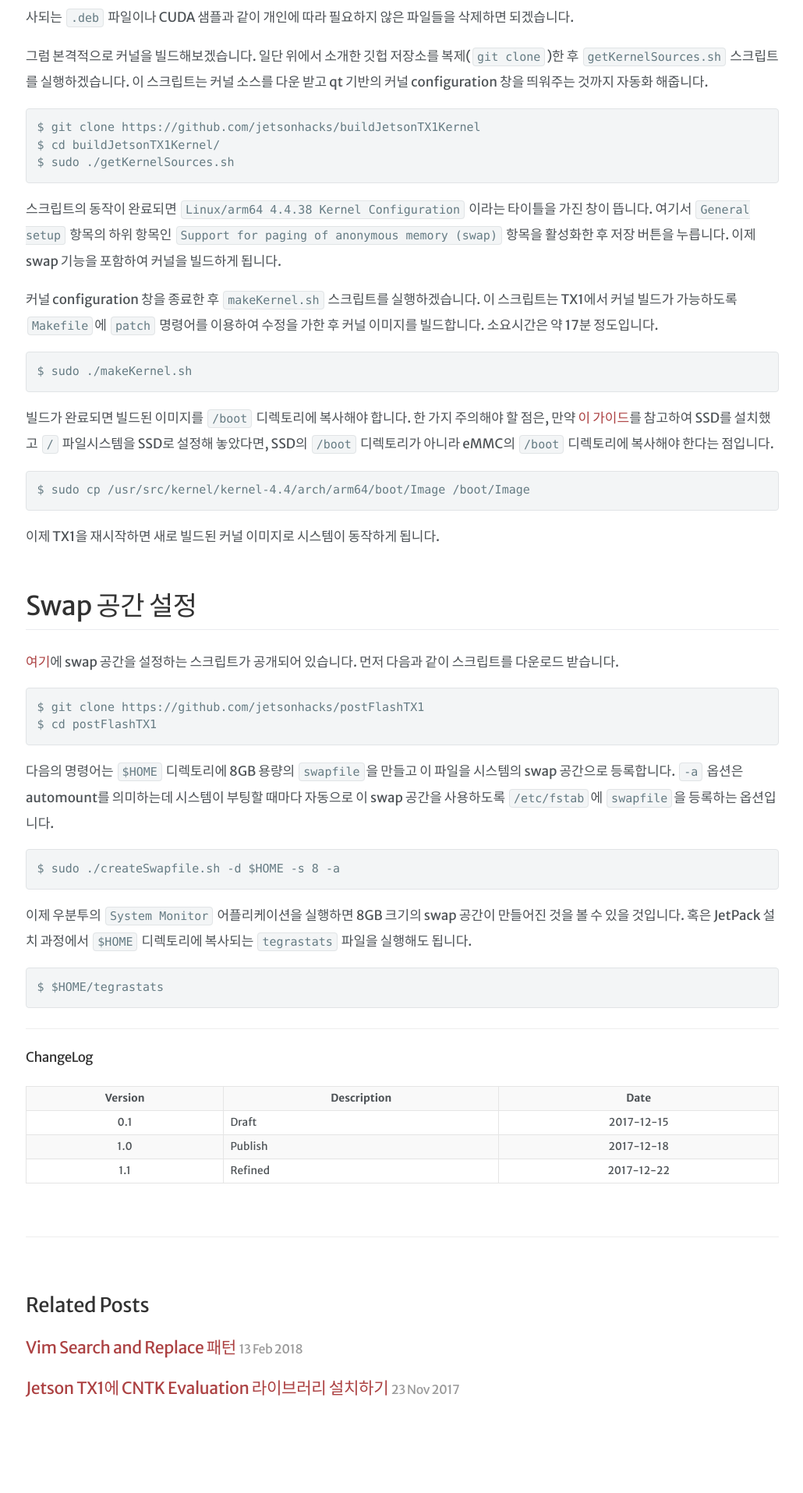
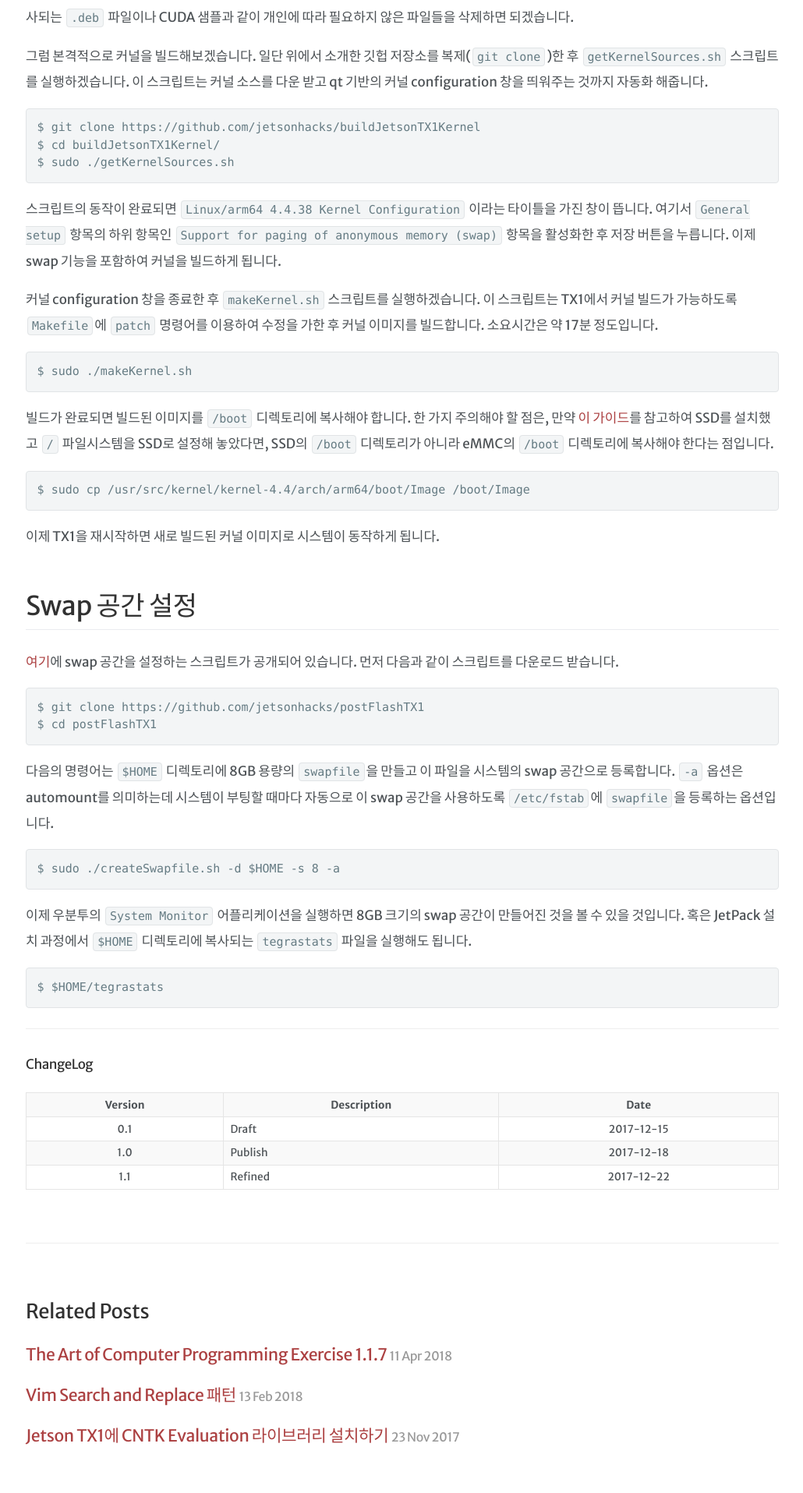
Before and after one commit to nglee/nglee.github.io, a Jekyll site: the page built from _posts/2017-12-15-Setup-Swap-Space-on-TX1-KOR.md, in a window 1280 px wide. Shown: the part 822-2737 px from the top of the page at 78% size, without its empty margins (124-1154 px from the left). Built offline with Jekyll 4.4.1, drawn with Linux system fonts in a browser that asks for light colours; some web fonts are replaced; comment, search, counter and statistics services are not loaded; before the commit the page ends 2676 px from its top, so only the background shows below that.

Commit message:
TAOCP Exercise 1.1.7

```diff
--- /dev/null
+++ b/_posts/2018-04-11-TAOCP-Exercise-1-1-7.md
@@ -0,0 +1,8 @@
+---
+layout: post
+title: "The Art of Computer Programming Exercise 1.1.7"
+published: true
+comment: true
+---
+
+{% include_relative TAOCP/ex_1_1_7/exercise_1_1_7.md %}
--- a/public/css/poole.css
+++ b/public/css/poole.css
@@ -106,7 +106,7 @@
   font-size: 1.25rem;
 }
 h4, h5, h6 {
-  margin-top: 1rem;
+  margin-top: 2rem;
   font-size: 1rem;
 }
 
```
